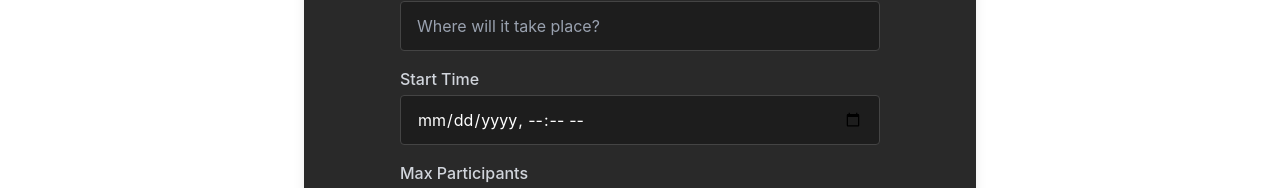
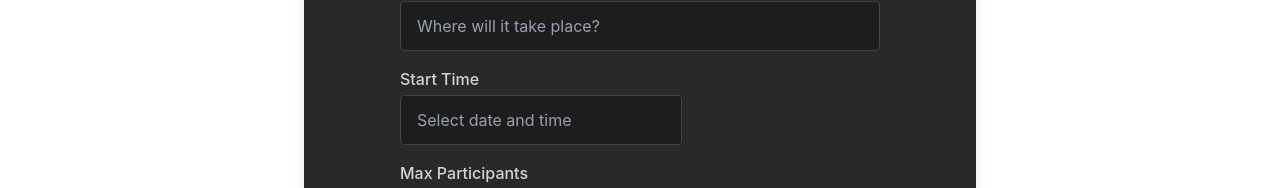
Before and after one commit to tadasmak/socialize_project_frontend, a React (Vite) app: page /activities/new in a window 1280 px wide. Shown: the part 497-685 px from the top of the page. Built offline with nearby package versions, Linux system fonts and the light colour scheme.

Commit message:
Set up DatePicker component for picking date and time into ActivityCreate

```diff
--- a/src/pages/ActivityCreate.tsx
+++ b/src/pages/ActivityCreate.tsx
@@ -1,6 +1,10 @@
 import { useState } from 'react';
 import { useNavigate } from 'react-router-dom';
 import { toast } from 'react-toastify';
+
+import DatePicker from 'react-datepicker';
+import 'react-datepicker/dist/react-datepicker.css';
+import { format } from 'date-fns';
 
 import { apiFetch } from '../utils/api';
 import { useAuth } from '../context/AuthContext';
@@ -13,7 +17,7 @@ const ActivityCreate = () => {
     title: '',
     description: '',
     location: '',
-    start_time: '',
+    start_time: null as Date | null,
     max_participants: 5,
     age_range: '',
   });
@@ -24,6 +28,10 @@ const ActivityCreate = () => {
     const { name, value } = e.target;
     setForm(prev => ({ ...prev, [name]: value }));
   };
+
+  const handleDateChange = (date: Date | null) => {
+    setForm(prev => ({ ...prev, start_time: date }));
+  }
 
   const handleSubmit = async (e: React.FormEvent) => {
     e.preventDefault();
@@ -109,17 +117,19 @@ const ActivityCreate = () => {
         </div>
 
         <div>
-          <label htmlFor="start_time" className="block mb-1 font-medium text-gray-300">Start Time</label>
-          <input
-            id="start_time"
-            type="datetime-local"
-            name="start_time"
-            value={form.start_time}
-            onChange={handleChange}
-            className="w-full px-4 py-3 rounded bg-[#1d1d1d] text-white placeholder-gray-400 border border-[#444] focus:outline-none focus:ring-2 focus:ring-bg-coral"
-            required
-            step="600"
-          />
+            <label htmlFor="start_time" className="block mb-1 font-medium text-gray-300">Start Time</label>
+            <DatePicker
+                id="start_time"
+                selected={form.start_time}
+                onChange={handleDateChange}
+                showTimeSelect
+                timeIntervals={10}
+                dateFormat="Pp"
+                autoComplete="off"
+                className="w-full px-4 py-3 rounded bg-[#1d1d1d] text-white placeholder-gray-400 border border-[#444] cursor-pointer focus:outline-none focus:ring-2 focus:ring-bg-coral"
+                placeholderText="Select date and time"
+                required
+            />
         </div>
 
         <div>
```
